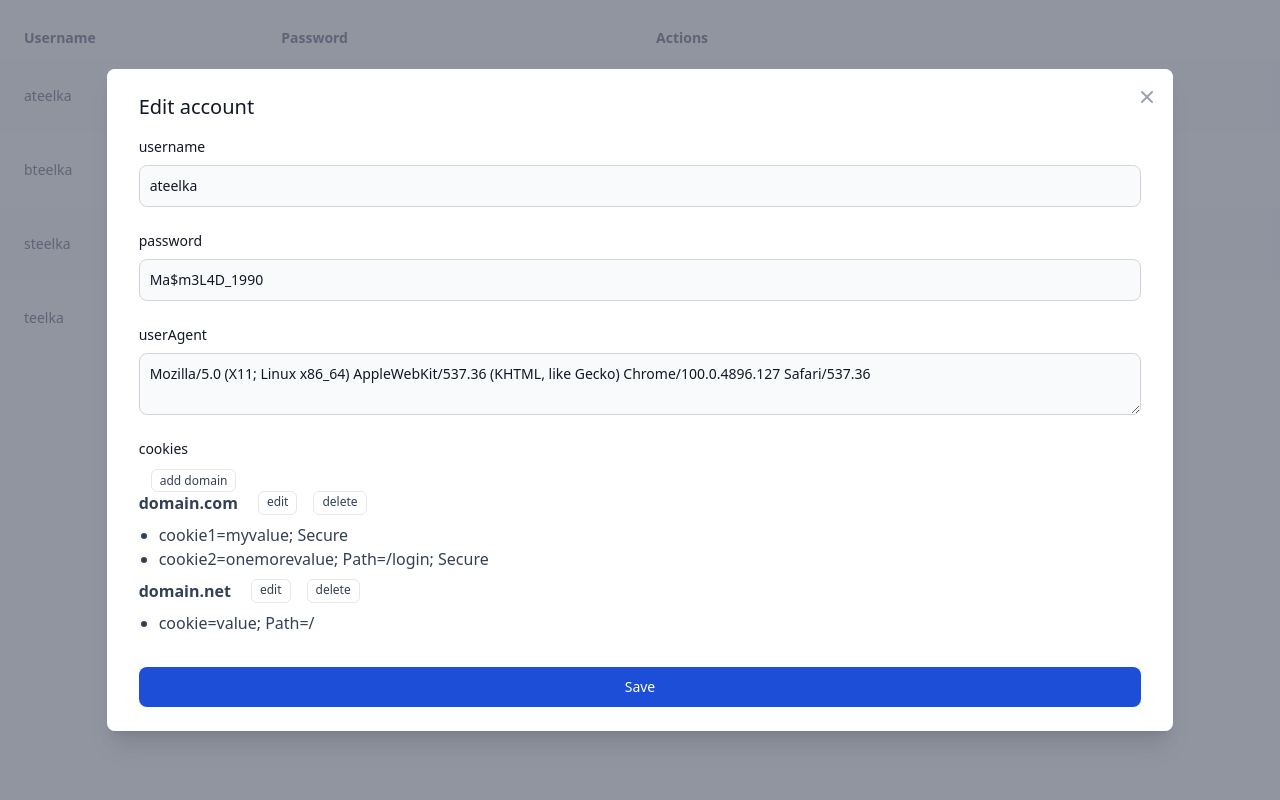
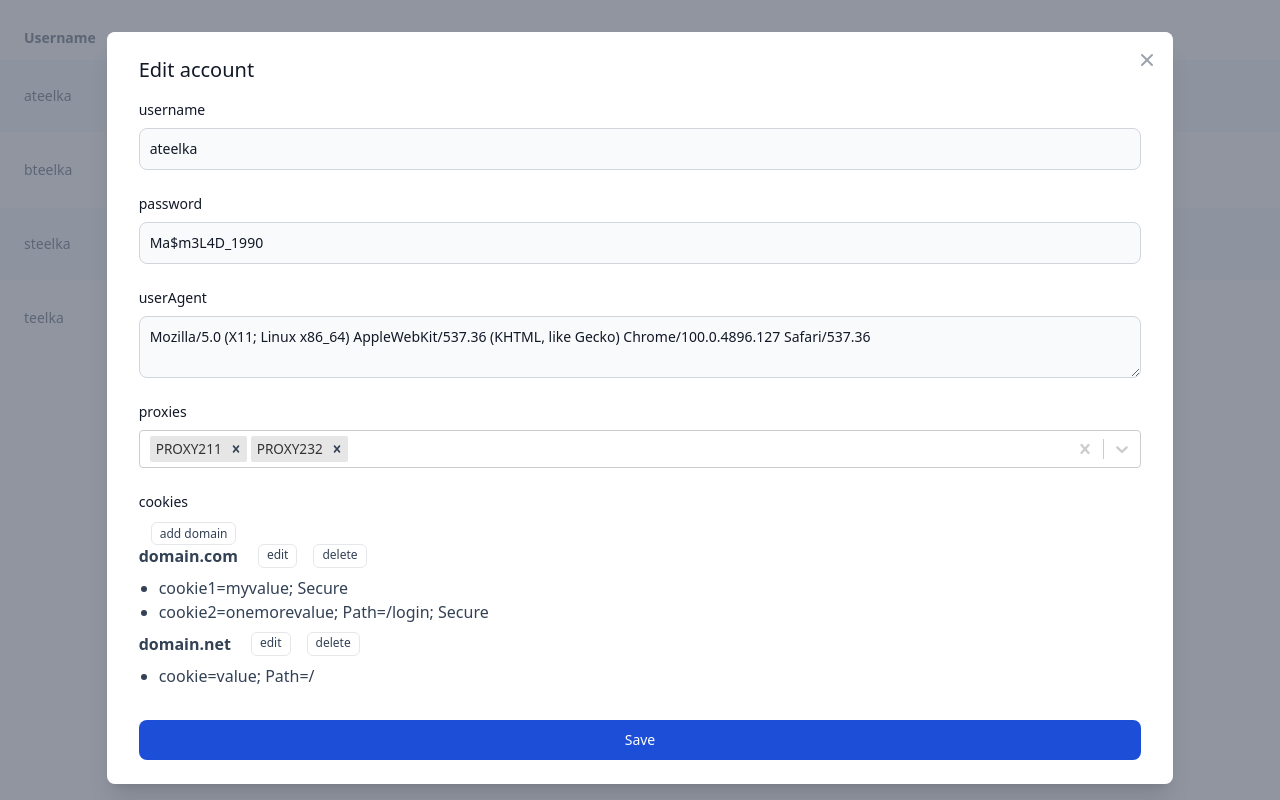
Before and after one commit to Kavalorn/gemini-test, a React (Create React App) app: page / in a window 1280 px wide. Both pictures are taken after a click on the picture 735 px from the left and 84 px from the top of the page. Built offline with nearby package versions, Linux system fonts and the light colour scheme; grey boxes are pictures that could not be loaded.

Commit message:
added proxies field

```diff
--- a/package.json
+++ b/package.json
@@ -17,6 +17,7 @@
     "react": "^18.2.0",
     "react-dom": "^18.2.0",
     "react-scripts": "5.0.1",
+    "react-select": "^5.4.0",
     "sass": "^1.54.9",
     "typescript": "^4.8.3",
     "uuid": "^9.0.0",
--- a/src/components/usecases/EditUserModal/EditUserModal.component.tsx
+++ b/src/components/usecases/EditUserModal/EditUserModal.component.tsx
@@ -7,6 +7,24 @@ import * as Yup from 'yup'
 import { Alert } from '../../common/Alert/Alert.component';
 import { Cookies } from '../Cookies/Cookies.component';
 import _ from 'lodash';
+import Select from 'react-select';
+
+export const Proxies = (props: FieldProps) => {
+    const [isLoading, setIsLoading] = useState(false);
+    const [options, setOptions] = useState([]);
+
+    return (
+    <Select
+        closeMenuOnSelect={false}
+        isMulti
+        options={options}
+        value={props.field.value.map((value: string) => ({label: value, value}))}
+        onChange={(newValue) => props.form.setFieldValue('proxies', newValue.map(({value}) => value))}
+        isLoading={isLoading}
+        placeholder={"select proxies..."}
+      />
+    )
+}
 
 export const EditUserModal = ({ children, item }: EditUserModalProps) => {
     const [isOpened, setIsOpened] = useState(false);
@@ -65,6 +83,14 @@ export const EditUserModal = ({ children, item }: EditUserModalProps) => {
                                             </div>
                                         )}
                                     </Field>
+                                    <Field name="proxies">
+                                        {(props: FieldProps) => (
+                                            <div>
+                                                <div className="block mb-2 text-sm font-medium text-gray-900 ">proxies</div>
+                                                <Proxies {...props} />
+                                            </div>
+                                        )}
+                                    </Field>
                                     <Field name="cookies">
                                     {({field}: FieldProps) => (
                                         <div>
```
Also changed, not shown: 1 other file (tests, documents, lock files or other folders).
